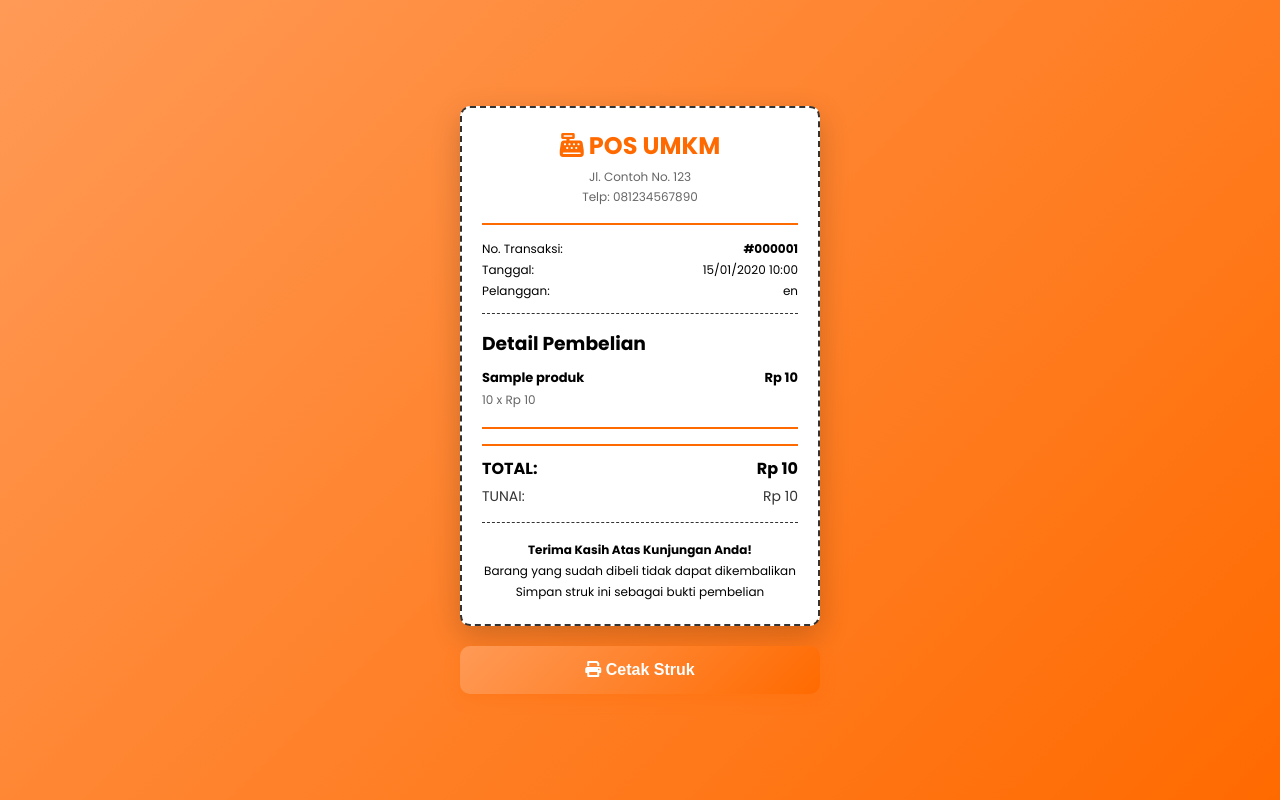
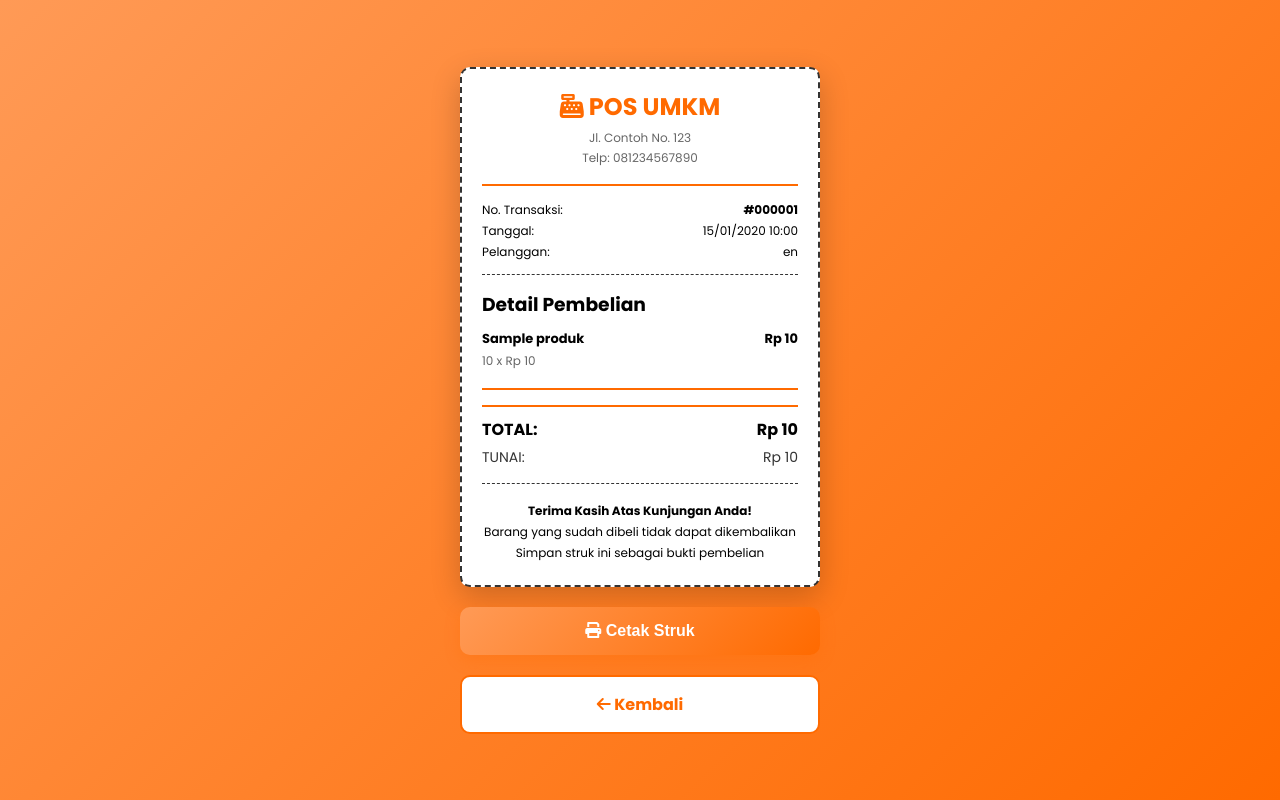
Before and after one commit to AyubRaditia/kasir_app, a PHP site: page /pos/cetak_nota.php?id=1 in a window 1280 px wide. Run offline with PHP 8.4, Linux system fonts and the light colour scheme; tables that the repository leaves empty or names only in its code hold one stand-in row (values such as "Sample post").

Commit message:
Enhance cetak_nota.php with action buttons
Added action buttons for printing and going back.

```diff
--- a/cetak_nota.php
+++ b/cetak_nota.php
@@ -199,6 +199,13 @@ mysqli_stmt_execute($detail_stmt);
             box-shadow: 0 8px 20px rgba(255, 106, 0, 0.4);
         }
 
+        .action-buttons {
+            display: flex;
+            gap: 10px;
+            width: 100%;
+            margin-top: 20px;
+        }
+
         .back-btn {
             flex: 1;
             padding: 15px;
@@ -233,6 +240,11 @@ mysqli_stmt_execute($detail_stmt);
                 box-shadow: none;
                 border-radius: 0;
             }
+
+            .print-btn, .action-buttons, .back-btn {
+                display: none;
+            }
+
             .header {
                 border-bottom-color: #333;
             }
@@ -315,6 +327,12 @@ mysqli_stmt_execute($detail_stmt);
         <button class="print-btn" onclick="window.print()">
             <i class="fas fa-print"></i> Cetak Struk
         </button>
+
+        <div class="action-buttons">
+            <a href="javascript:history.back()" class="back-btn">
+                <i class="fas fa-arrow-left"></i> Kembali
+            </a>
+        </div>
     </div>
 </body>
 </html>
```
